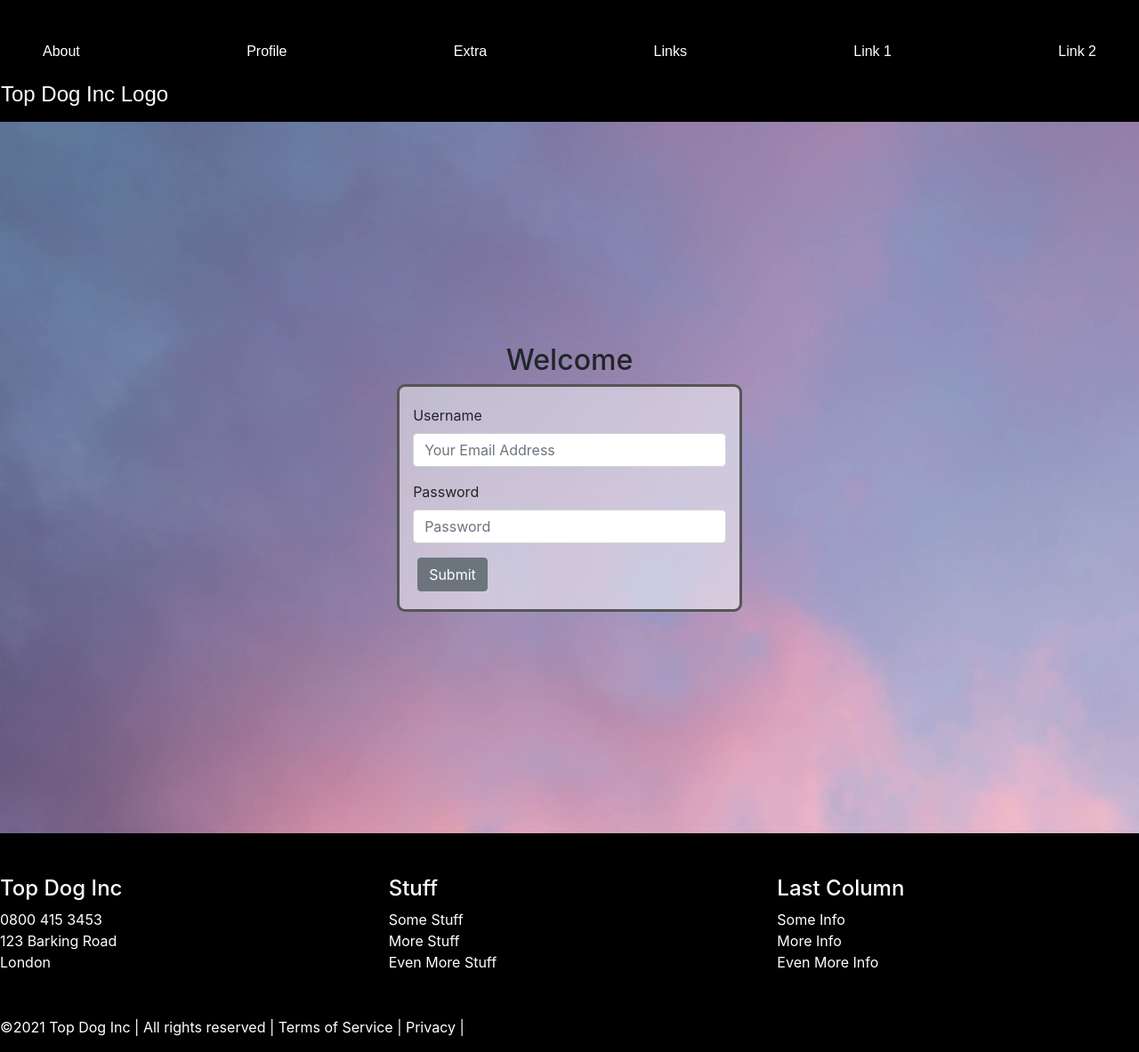
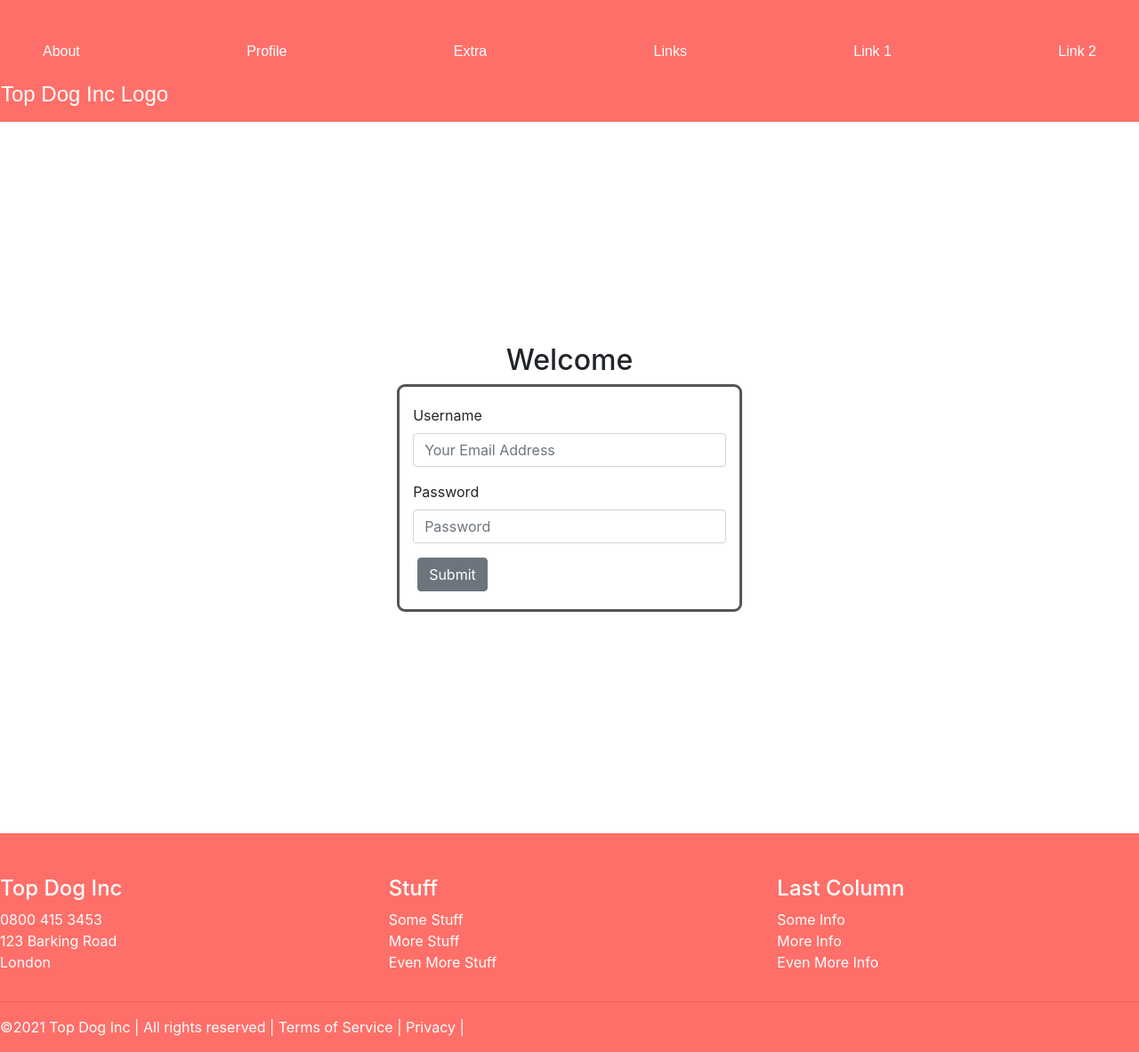
Before and after one commit to deltadesign/topdog, a React (Create React App) app: page / in a window 1280 px wide. Shown: the whole page at 89% size. Built offline with nearby package versions, Linux system fonts and the light colour scheme.

Commit message:
brandcolor added

```diff
--- a/src/App.css
+++ b/src/App.css
@@ -1,7 +1,12 @@
+:root{
+  --mainbrand: #ff6f69;
+}
+
+
 .landing{
   display: flex;
   height: 100vh;
-  background-image: url('./assets/images/sky.jpg');
+  /* background-image: url('./assets/images/sky.jpg'); */
 }
 
 .landingContainer{
@@ -13,7 +18,7 @@
 
 .navbar{
   color: white;
-  background-color:black ;
+  background-color: var(--mainbrand);
   padding-top: 1em;
   position: relative;
   bottom: 0;
@@ -34,7 +39,7 @@
 
 .footer{
     color: white;
-    background-color:black ;
+    background-color: var(--mainbrand) ;
     padding-top: 3em;
     position: relative;
     bottom: 0;
```
